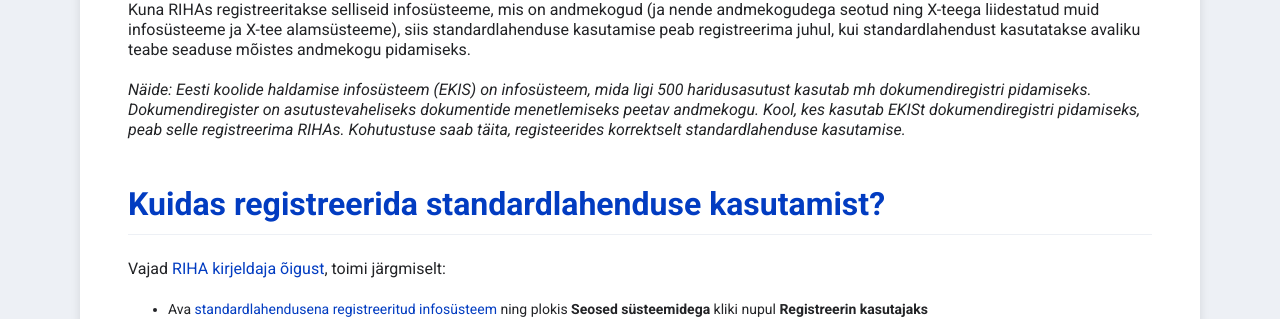
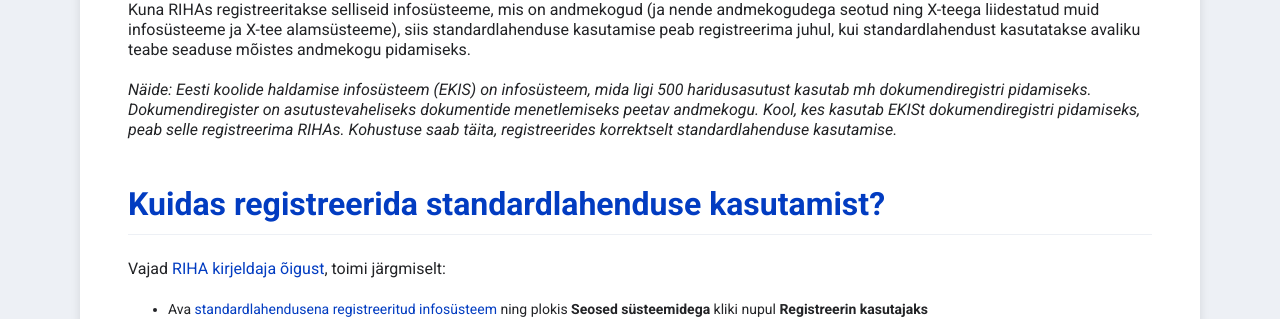
Before and after one commit to e-gov/RIHA-Help, a Jekyll site: the page built from docs/standardlahenduse-kasutamise-registreerimine.md, in a window 1280 px wide and 900 px high, scrolled down 794 px. Shown: the part 180-499 px from the top of the window. Built offline with Jekyll 4.4.1, drawn with Linux system fonts in a browser that asks for light colours.

Commit message:
Update standardlahenduse-kasutamise-registreerimine.md

```diff
--- a/docs/standardlahenduse-kasutamise-registreerimine.md
+++ b/docs/standardlahenduse-kasutamise-registreerimine.md
@@ -23,7 +23,7 @@ Teisisõnu, standardlahenduse kasutamise registreerimine tähendab andmekogu RIH
 
 Kuna RIHAs registreeritakse selliseid infosüsteeme, mis on andmekogud (ja nende andmekogudega seotud ning X-teega liidestatud muid infosüsteeme ja X-tee alamsüsteeme), siis standardlahenduse kasutamise peab registreerima juhul, kui standardlahendust kasutatakse avaliku teabe seaduse mõistes andmekogu pidamiseks.
 
-_Näide: Eesti koolide haldamise infosüsteem (EKIS) on infosüsteem, mida ligi 500 haridusasutust kasutab mh dokumendiregistri pidamiseks. Dokumendiregister on asutustevaheliseks dokumentide menetlemiseks peetav andmekogu. Kool, kes kasutab EKISt dokumendiregistri pidamiseks, peab selle registreerima RIHAs. Kohutustuse saab täita, registeerides korrektselt standardlahenduse kasutamise._
+_Näide: Eesti koolide haldamise infosüsteem (EKIS) on infosüsteem, mida ligi 500 haridusasutust kasutab mh dokumendiregistri pidamiseks. Dokumendiregister on asutustevaheliseks dokumentide menetlemiseks peetav andmekogu. Kool, kes kasutab EKISt dokumendiregistri pidamiseks, peab selle registreerima RIHAs. Kohustuse saab täita, registreerides korrektselt standardlahenduse kasutamise._
 
 ## Kuidas registreerida standardlahenduse kasutamist?
 
```
